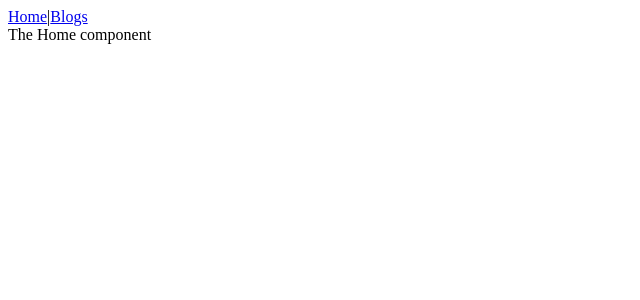
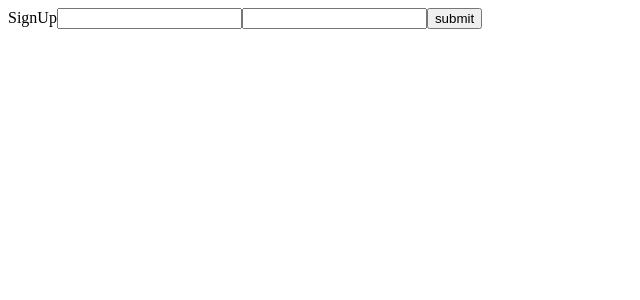
Before and after one commit to Mohammad-10moin/web-mern, a React (Vite) app in the folder 16.React-routing/: page / in a window 1280 px wide. Shown: the top 300 px of the page, without its empty margins (0-640 px from the left). Built offline with nearby package versions, Linux system fonts and the light colour scheme.

Commit message:
implemented focus operation on input div

```diff
--- a/16.React-routing/src/App.jsx
+++ b/16.React-routing/src/App.jsx
@@ -1,28 +1,51 @@
 import { BrowserRouter,Routes,Route, Link, useNavigate } from "react-router-dom"
 
 function App() {
-
+// Here let's write code to focus the first input box onclicking submit
   return (
     <div>
-      <BrowserRouter>
-        <Link to="/">Home</Link>
-        |
-        <Link to="/blogs">Blogs</Link>
-        <Routes>
-
-          <Route index element={<Home />} />
-  {/* Here the index indicate the / route i.e. path= / and element is Home component */}
-
-          <Route path="blogs" element={<Blogs />} />
-  {/* Here the path indicates different types of Routes and element indicates different component to render when we go to   particular route */}
-
-          <Route path="*" element={<Error404 />} />
-
-        </Routes>
-      </BrowserRouter>
+      SignUp
+      <input id="one" type="text" />
+      <input type="text" />
+      <button onClick={()=>{
+        document.getElementById("one").focus()
+      }}>submit</button>
     </div>
   )
 }
+
+
+
+
+
+
+
+
+
+
+
+
+
+
+
+
+
+  //     <BrowserRouter>
+  //       <Link to="/">Home</Link>
+  //       |
+  //       <Link to="/blogs">Blogs</Link>
+  //       <Routes>
+
+  //         <Route index element={<Home />} />
+  // {/* Here the index indicate the / route i.e. path= / and element is Home component */}
+
+  //         <Route path="blogs" element={<Blogs />} />
+  // {/* Here the path indicates different types of Routes and element indicates different component to render when we go to   particular route */}
+
+  //         <Route path="*" element={<Error404 />} />
+
+  //       </Routes>
+      // </BrowserRouter>
 
 function Home(){
   return(
```
